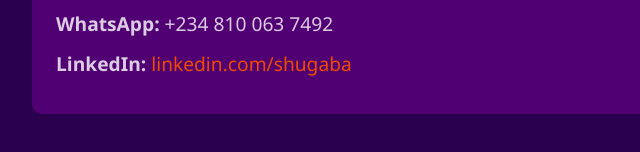
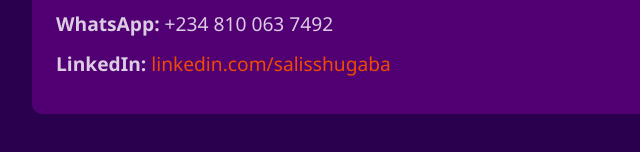
Before and after one commit to SalisShugaba/my-personal-portpolio-site, a plain HTML site: page index.html in a window 1280 px wide. Shown: the part 3409-3561 px from the top of the page, 0-640 px from the left. Drawn offline with Linux system fonts and the light colour scheme.

Commit message:
Add files via upload

```diff
--- a/index.html
+++ b/index.html
@@ -107,8 +107,8 @@
   <p><strong>Email:</strong> salisyusuf12@gmail.com</p>
   <p><strong>WhatsApp:</strong> +234 810 063 7492</p>
   <p><strong>LinkedIn:</strong>
-    <a href="https://www.linkedin.com/shugaba" target="_blank">
-      linkedin.com/shugaba
+    <a href="https://www.linkedin.com/salisshugaba" target="_blank">
+      linkedin.com/salisshugaba
     </a>
   </p>
   </div>
@@ -123,5 +123,4 @@
 <button id="scrollTopBtn" title="Go to top">↑</button>
 
 </body>
-
 </html>
```
